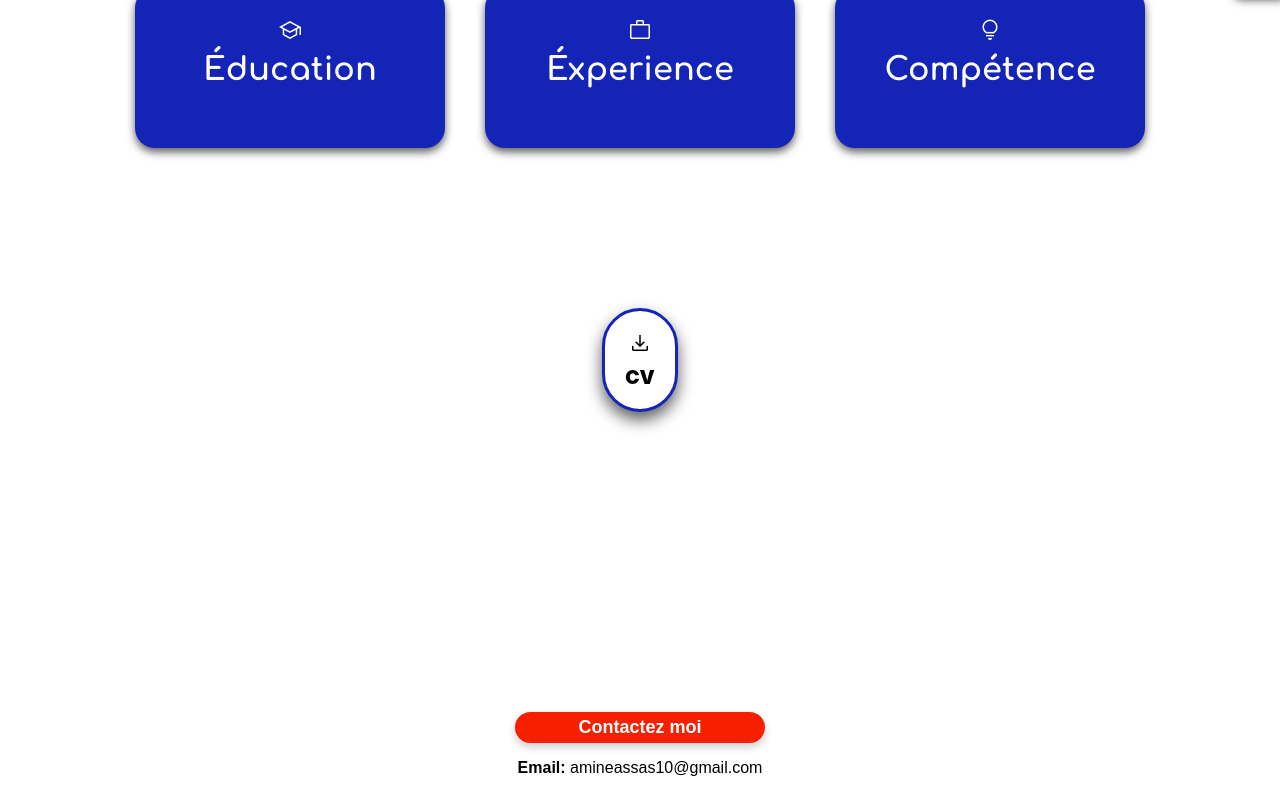
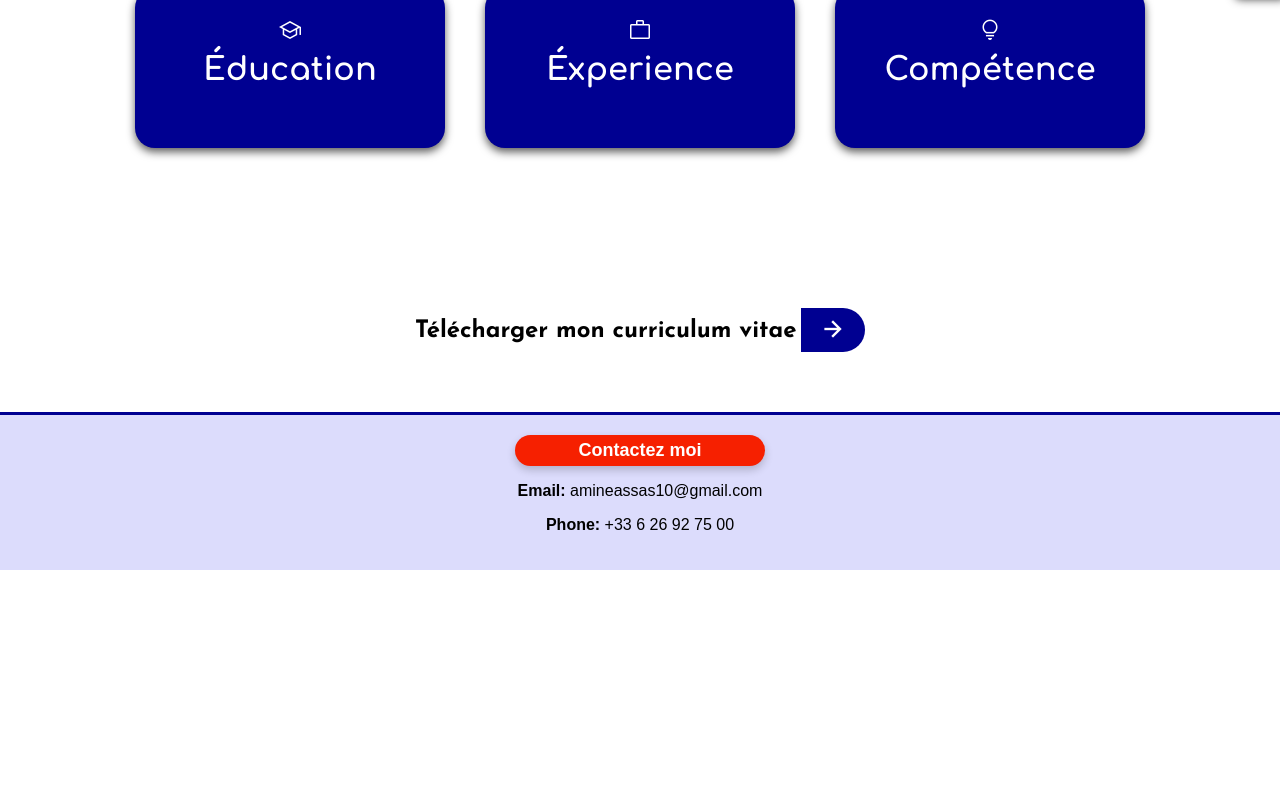
Before and after one commit to amineassas31/amineassas31.github.io, a plain HTML site: page index.html in a window 1280 px wide. Shown: the part 746-1536 px from the top of the page. After the commit the page ends 1316 px from the top, so only its background shows below. Drawn offline with nearby package versions, Linux system fonts and the light colour scheme; a web font is replaced by a local one.

Commit message:
website update 2.7

```diff
--- a/exp_style.css
+++ b/exp_style.css
@@ -37,7 +37,7 @@ body {
     font-size: 4em;
     margin: 0;
     background-clip: text;
-    background-image: linear-gradient(135deg, #009cea, #4632ff);
+    background-image: linear-gradient(135deg, #009cea, #000091);
     color: transparent;
 }
 .title:hover {
@@ -72,7 +72,7 @@ ul li {
     right: 0; /* Positions the bar at the right edge of the window */
     width: 50px; /* Adjust the width of the bar */
     height: auto; /* Removes fixed height, allowing icons to stack vertically */
-    background-color: #1424b7; /* Set your desired background color */
+    background-color: #000091; /* Set your desired background color */
     color: #ffffff; /* Set the text color for icons */
     display: flex; /* Arranges icons horizontally */
     flex-direction: column; /* Stacks icons vertically */
--- a/index.html
+++ b/index.html
@@ -29,6 +29,7 @@
             rel="stylesheet"
             href="https://fonts.googleapis.com/css2?family=Material+Symbols+Outlined:opsz,wght,FILL,GRAD@20..48,100..700,0..1,-50..200"
         />
+        <link href="https://fonts.googleapis.com/css2?family=Josefin+Sans:ital,wght@0,100..700;1,100..700&display=swap" rel="stylesheet">
     </head>
     <body>
         <div class="logo">Amine Assas</div>
@@ -66,17 +67,18 @@
             >
         </section>
         <section class="container3">
-            <a href="CV Amine Assas.pdf" download >
-            <div class="download-btn"><span class="material-symbols-outlined">
-                download
-                </span>
-                CV
-            </div>
-        </a>
+            <t>Télécharger mon curriculum vitae</t>
+            <a href="CV Amine Assas.pdf" download>
+                <div class="download-btn">
+                    <span class="material-symbols-outlined" style="position:relative; top:4px; " >
+                        arrow_forward
+                        </span>
+                </div>
+            </a>
         </section>
 
-        <section>
-            <div class="container2">
+        <section class="container2">
+            <div >
                 <h2 class="contact">Contactez moi</h2>
                 <p class="con">
                     <b>Email:</b>
@@ -99,8 +101,6 @@
             </a>
         </div>
 
-        <footer>
-            <p>&copy; 2024 Amine Assas. All Rights Reserved.</p>
-        </footer>
+
     </body>
 </html>
--- a/styles.css
+++ b/styles.css
@@ -51,13 +51,6 @@ body {
     text-align: center;
 }
 
-.container2 {
-    max-width: 1000px;
-    margin: 100px auto 20px;
-    padding: 0 20px;
-    text-align: center;
-}
-
 .title {
     font-size: 5em;
     margin: 0;
@@ -104,6 +97,15 @@ footer {
     font-weight: 400;
     font-style: normal;
 }
+.container2 {
+    margin: 0px auto 0px;
+    padding: 20px 20px;
+    text-align: center;
+    background-color: #dcdcfc;
+    border-top-color: #000091;
+    border-top-style: solid;
+}
+
 .mail {
     text-decoration: none;
     color: #000000;
@@ -137,10 +139,10 @@ footer {
     font-weight: bold;
     font-style: normal;
     text-align: center;
-    cursor: pointer;
+    cursor: help;
     display: inline-block; /* Ensure it fits the content */
     position: relative; /* Required for the ::after pseudo-element */
-    transition: color 0.3s ease; /* Smooth transition for color change */
+    transition: all 0.3s ease-in-out; /* Smooth transition for color change */
 }
 
 .tls::after {
@@ -170,7 +172,7 @@ footer {
 .location-container .material-symbols-outlined:hover {
     font-variation-settings: "FILL" 30, "wght" 400, "GRAD" 40, "opsz" 200;
     cursor: pointer;
-    color: #4632ff;
+    color: #000091;
 }
 #social-bar {
     position: fixed;
@@ -178,7 +180,7 @@ footer {
     right: 0; /* Positions the bar at the right edge of the window */
     width: 50px; /* Adjust the width of the bar */
     height: auto; /* Removes fixed height, allowing icons to stack vertically */
-    background-color: #1424b7; /* Set your desired background color */
+    background-color: #000091; /* Set your desired background color */
     color: #ffffff; /* Set the text color for icons */
     display: flex; /* Arranges icons horizontally */
     flex-direction: column; /* Stacks icons vertically */
@@ -214,7 +216,7 @@ footer {
     max-width: 100%;
 }
 .card {
-    background: #1424b7;
+    background: #000091;
     color: white;
     border-radius: 20px; /* Adjusted border-radius for a rounder look */
     box-shadow: 0 4px 8px rgba(0, 0, 0, 0.635);
@@ -265,34 +267,33 @@ a {
 }
 .container3 {
     text-align: center;
-    margin: 80px 0;
+    margin: 80px 0px 0px 0px;
     position: sticky;
+    align-items: center;
+    display: flexbox;
+    flex-direction: column;
+    vertical-align: middle;
 }
+
 .download-btn {
-    background-color: #ffffff;
-    border: #1424b7;
-    border-style: solid;
-    font-optical-sizing: auto;
-    font-weight: 900;
-    font-style: normal;
-    font-size: larger;
-    box-shadow: 0 8px 16px rgba(0, 0, 0, 0.635);
+    background-color: #000091;
+    color: white;
     margin: auto;
-    margin-bottom: 0%;
-    border-radius: 40px;
-    display: flex;
-    flex-direction: column;
-    align-items: center;
     width: max-content;
-    padding: 20px;
-    transition: transform 0.3s, box-shadow 0.3s;
+    padding: 5px 20px;
+    display: inline-flex;
+    border-top-right-radius: 50px;
+    border-bottom-right-radius: 50px;
 }
 
 .container3 a {
-    color: #000;
+    text-decoration: none;
 }
-.download-btn:hover {
-    background-color: #1424b7;
-    color: #fff;
-    box-shadow: 0 12px 19px rgba(0, 0, 0, 0.635);
+.container3 t {
+    font-family: "Josefin Sans", sans-serif;
+    font-weight: bolder;
+    font-size: x-large;
 }
+.container3 .material-symbols-outlined {
+    font-variation-settings: "FILL" 0, "wght" 700, "GRAD" 0, "opsz" 50;
+}
```
Also changed, not shown: edu_style.css (+3 -5 lines), education.html (+0 -4 lines).
